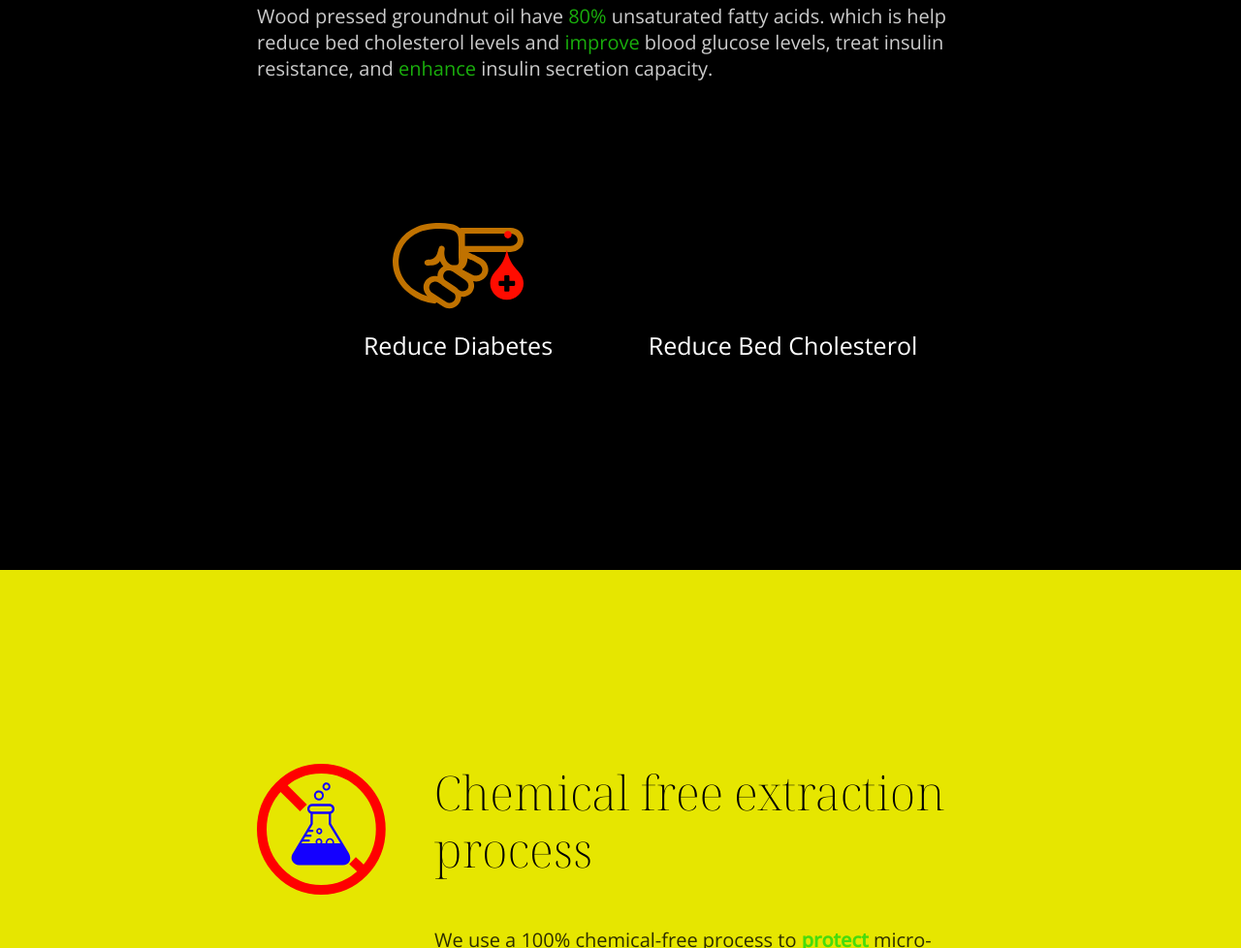
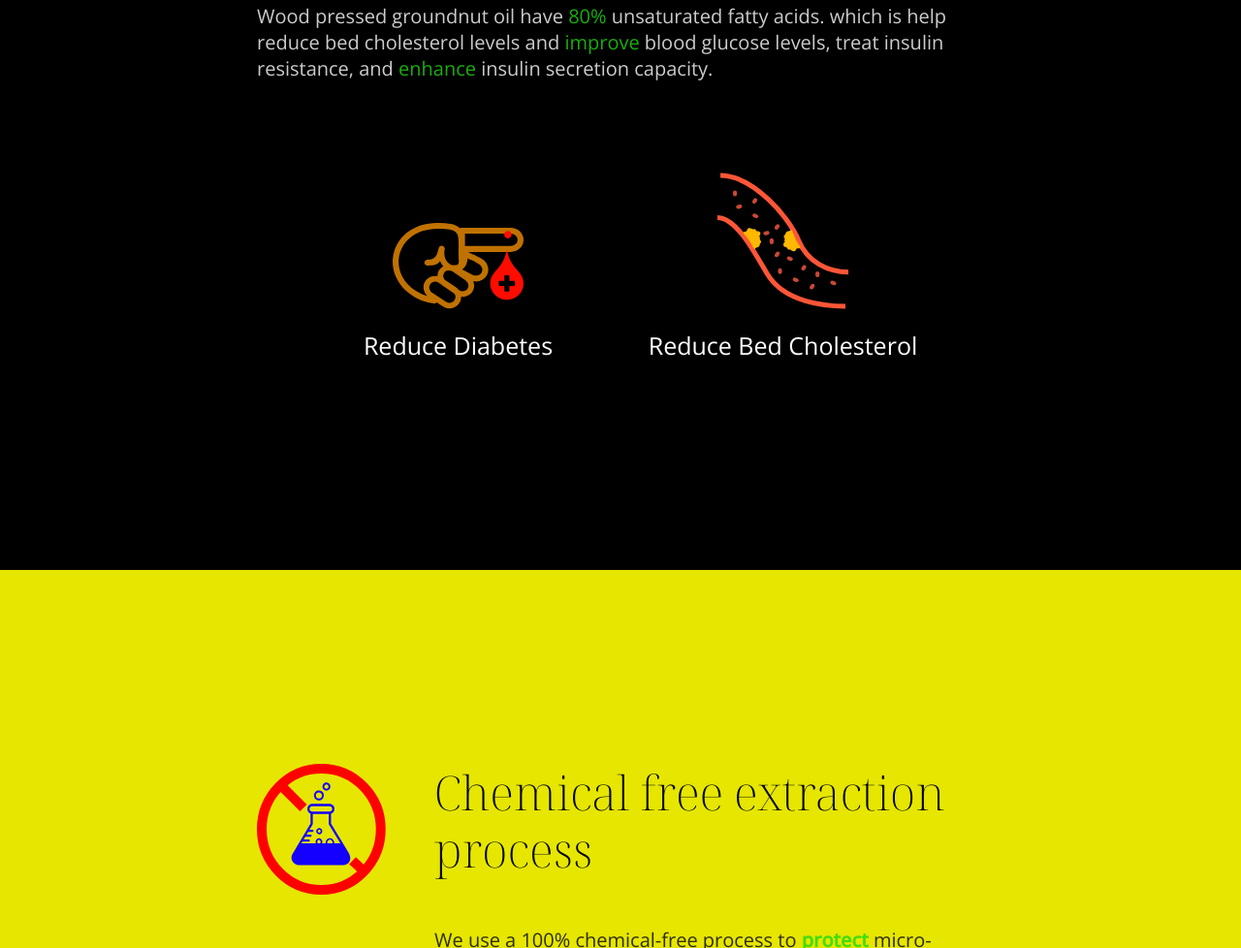
Before and after one commit to iamgodhani/Parmpara, a plain HTML site: page index.html in a window 1280 px wide. Shown: the part 8159-9137 px from the top of the page at 97% size. Drawn offline with nearby package versions, Linux system fonts and the light colour scheme.

Commit message:
image path changed

```diff
--- a/index.html
+++ b/index.html
@@ -241,7 +241,7 @@
             </div>
             <div class="Cholesterol">
               <div class="icon">
-                <img src="icon/bed cholesterol icon.svg" alt="">
+                <img src="bed cholesterol icon.svg" alt="">
               </div>
               <h5>Reduce Bed Cholesterol</h5>
             </div>
```
